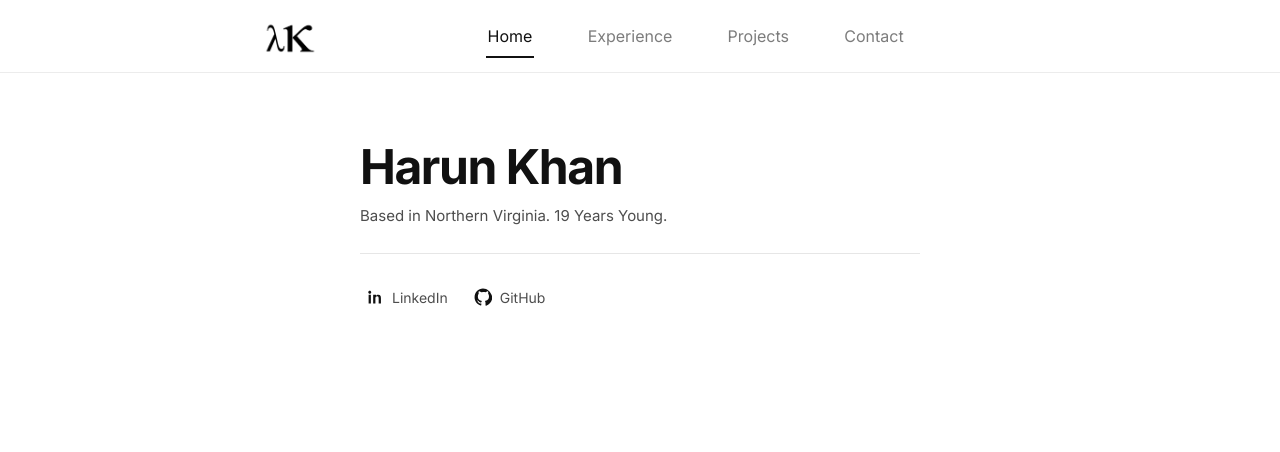
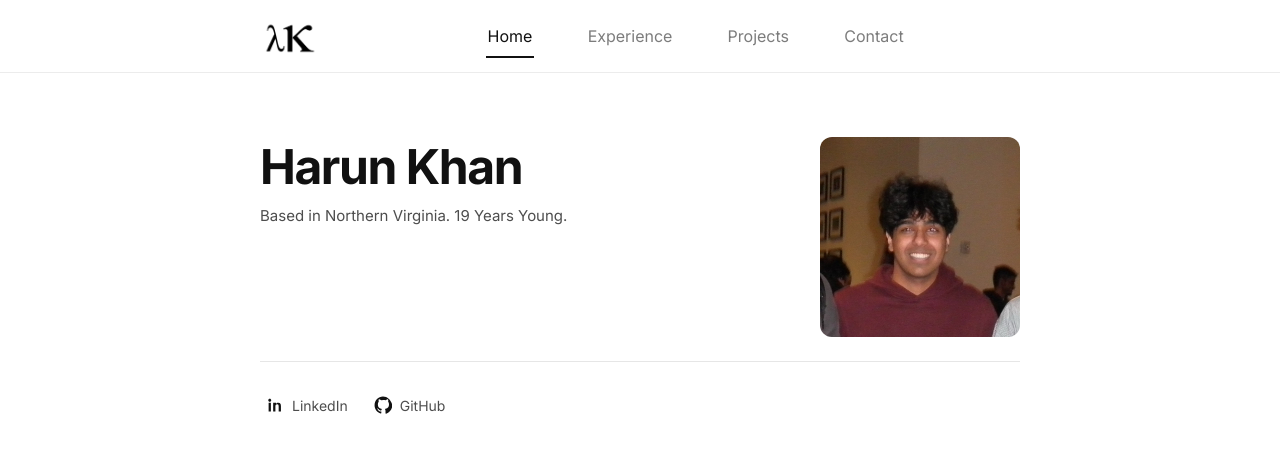
Before and after one commit to harunkkhan/personal-website, a React (Vite) app: page / in a window 1280 px wide. Shown: the top 452 px of the page. Built offline with nearby package versions, Linux system fonts and the light colour scheme.

Commit message:
home page image

```diff
--- a/src/App.tsx
+++ b/src/App.tsx
@@ -114,11 +114,23 @@ export default function App() {
     }
 
     return (
-      <section className="content" aria-label="Home">
+      <section className="content contentHome" aria-label="Home">
+        <div className="homeIntro">
+          <div className="homeText">
             <h1 className="pageTitle">Harun Khan</h1>
             <p className="pageIntro">
               Based in Northern Virginia. 19 Years Young.
             </p>
+          </div>
+          <div className="homePhoto">
+            <img
+              src="/harun-profile.png"
+              alt="Harun Khan"
+              width={240}
+              height={240}
+            />
+          </div>
+        </div>
         <div className="pageDivider" />
         <div className="pageBody">
           <div className="social" aria-label="Social links">
--- a/src/styles.css
+++ b/src/styles.css
@@ -112,6 +112,34 @@ body {
 .content {
   width: min(560px, 100%);
   text-align: left;
+}
+
+.contentHome {
+  width: min(760px, 100%);
+}
+
+.homeIntro {
+  display: flex;
+  flex-wrap: wrap;
+  align-items: flex-start;
+  gap: 24px 32px;
+}
+
+.homeText {
+  flex: 1;
+  min-width: 0;
+}
+
+.homePhoto {
+  flex-shrink: 0;
+}
+
+.homePhoto img {
+  display: block;
+  width: 200px;
+  height: 200px;
+  object-fit: cover;
+  border-radius: 12px;
 }
 
 /* Shared page header (all tabs) */
```
Also changed, not shown: public/harun-profile.png (added). Lines whose indentation alone changed are shown as unchanged.
